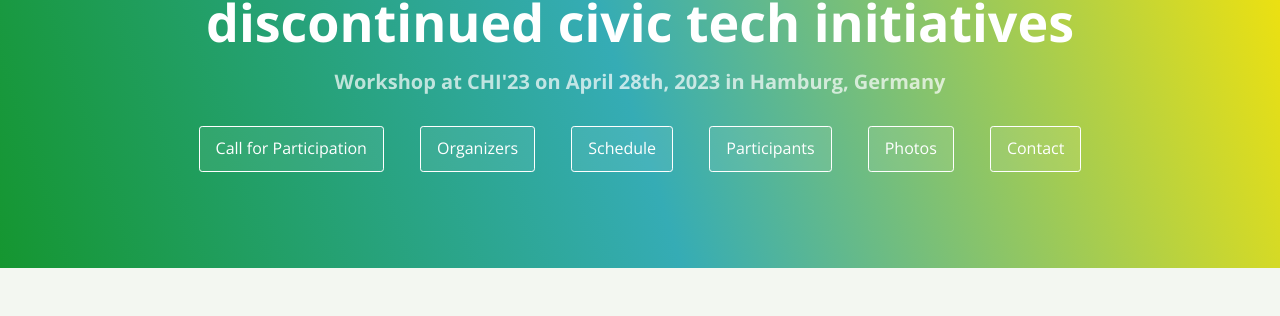
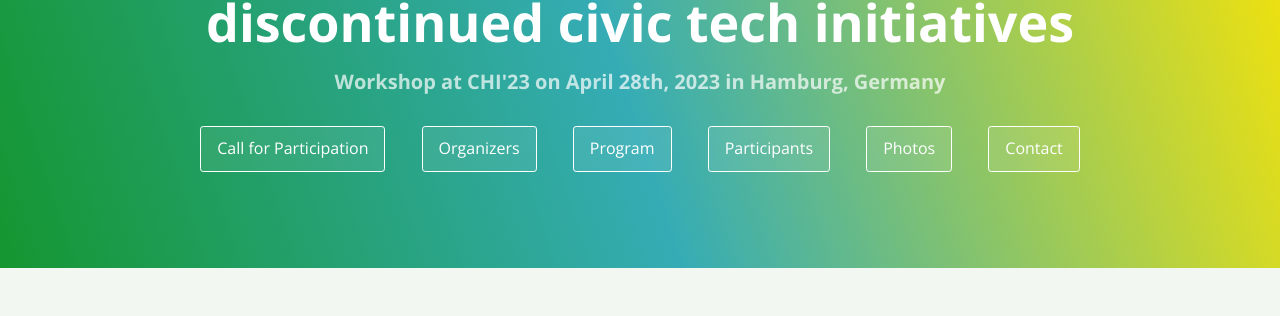
Before and after one commit to discontinued-civictech/discontinued-civictech.github.io, a Jekyll site: the page built from index.md, in a window 1280 px wide and 900 px high. Shown: the part 223-539 px from the top of the window. Built offline with Jekyll 4.4.1, drawn with Linux system fonts in a browser that asks for light colours; our own code applies the rules of GitHub Pages for plain Markdown files.

```diff
--- a/_layouts/default.html
+++ b/_layouts/default.html
@@ -20,7 +20,7 @@
       <a href="https://chi2023.acm.org/" target="_blank"><h2 class="project-tagline">{{ site.description }}</h2></a>
       <a href="{{ site.baseurl }}/call" class="btn">Call for Participation</a>
       <a href="{{ site.baseurl }}/organizers" class="btn">Organizers</a>
-      <a href="{{ site.baseurl }}/schedule" class="btn">Schedule</a>
+      <a href="{{ site.baseurl }}/schedule" class="btn">Program</a>
       <a href="{{ site.baseurl }}/participants" class="btn">Participants</a>
       <a href="{{ site.baseurl }}/photos" class="btn">Photos</a>
       <a href="{{ site.baseurl }}/contact" class="btn">Contact</a>
--- a/_layouts/post.html
+++ b/_layouts/post.html
@@ -21,7 +21,7 @@
       <a href="https://chi2023.acm.org/"><h2 class="project-tagline">{{ site.description }}</h2></a>
       <a href="{{ site.baseurl }}/call" class="btn">Call for Participants</a>
       <a href="{{ site.baseurl }}/organizers" class="btn">Organizers</a>
-      <a href="{{ site.baseurl }}/schedule" class="btn">Schedule</a>
+      <a href="{{ site.baseurl }}/schedule" class="btn">Program</a>
       <a href="{{ site.baseurl }}/participants" class="btn">Participants</a>
       <a href="{{ site.baseurl }}/photos" class="btn">Photos</a>
       <a href="{{ site.baseurl }}/contact" class="btn">Contact</a>
```
